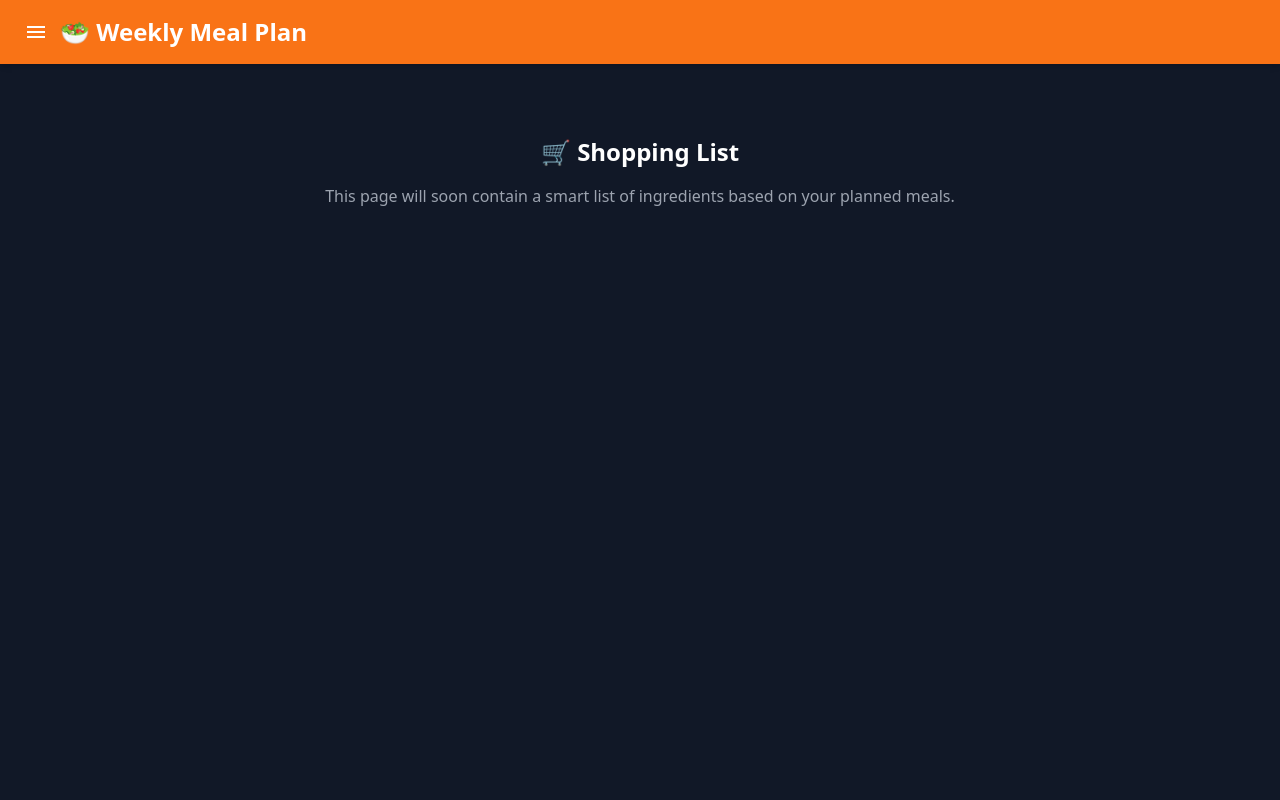
After one commit to mrfenyx/MealieMealPlanner, a Flask app: page /shopping-list in a window 1280 px wide. The commit adds this page. Run offline with Flask 3, Linux system fonts and the light colour scheme; some libraries are stand-ins or nearby versions.

Commit message:
improved menu and added shopping_list placeholder

```diff
--- a/app.py
+++ b/app.py
@@ -49,7 +49,7 @@ def index():
     done_ids = set(get_all_done_ids())
 
     visible_items = [item for item in data.get("items", []) if item.get("id") not in done_ids]
-    return render_template("index.html", items=visible_items)
+    return render_template("index.html", items=visible_items, current_page="index")
 
 @app.route("/remove/<int:item_id>", methods=["POST"])
 def remove_meal(item_id):
@@ -85,7 +85,11 @@ def view_done():
     done_ids = set(get_all_done_ids())
 
     done_items = [item for item in data.get("items", []) if item.get("id") in done_ids]
-    return render_template("done.html", items=done_items)
+    return render_template("done.html", items=done_items, current_page="done")
+
+@app.route('/shopping-list')
+def shopping_list():
+    return render_template('shopping_list.html', current_page="shopping-list")
 
 if __name__ == "__main__":
     app.run(host="0.0.0.0", port=5000, debug=True)
--- a/templates/base.html
+++ b/templates/base.html
@@ -7,39 +7,13 @@
     <script src="https://cdn.tailwindcss.com"></script>
 </head>
 <body class="bg-gray-900 text-white min-h-screen font-sans">
-    <!-- Sidebar -->
-    <div id="sidebar" class="fixed top-0 left-0 h-full w-64 bg-gray-800 shadow-lg transform -translate-x-full transition-transform duration-300 z-50">
-        <div class="p-4 border-b border-gray-700">
-            <h2 class="text-xl font-semibold flex items-center gap-2">
-                <svg xmlns="http://www.w3.org/2000/svg" class="h-5 w-5" fill="none" viewBox="0 0 24 24" stroke="currentColor">
-                    <path stroke-linecap="round" stroke-linejoin="round" stroke-width="2" d="M5 12h14M12 5l7 7-7 7" />
-                </svg>
-                Menu
-            </h2>
-        </div>
-        <nav class="p-4 flex flex-col gap-3">
-            <a href="{{ url_for('index') }}" class="flex items-center gap-2 text-white hover:text-orange-400">
-                <svg xmlns="http://www.w3.org/2000/svg" class="h-5 w-5" fill="none" viewBox="0 0 24 24" stroke="currentColor">
-                    <path stroke-linecap="round" stroke-linejoin="round" stroke-width="2" d="M19,19V8H5V19H19M16,1H18V3H19A2,2 0 0,1 21,5V19A2,2 0 0,1 19,21H5C3.89,21 3,20.1 3,19V5C3,3.89 3.89,3 5,3H6V1H8V3H16V1M7,10H9V12H7V10M15,10H17V12H15V10M11,14H13V16H11V14M15,14H17V16H15V14Z" />
-                </svg>
-                Meal Plan
-            </a>
-            <a href="{{ url_for('view_done') }}" class="flex items-center gap-2 text-white hover:text-orange-400">
-                <svg xmlns="http://www.w3.org/2000/svg" class="h-5 w-5" fill="none" viewBox="0 0 24 24" stroke="currentColor">
-                    <path stroke-linecap="round" stroke-linejoin="round" stroke-width="2" d="M5 13l4 4L19 7" />
-                </svg>
-                Done Recipes
-            </a>
-        </nav>
-    </div>
-
-    <!-- Header -->
+    <!-- Header (always visible) -->
     <header class="bg-orange-500 px-4 py-3 sm:px-6 sm:py-4 flex justify-between items-center shadow-md">
         <div class="flex items-center gap-3">
             <!-- Hamburger Icon -->
             <button id="menuToggle" class="text-white focus:outline-none">
-                <svg xmlns="http://www.w3.org/2000/svg" class="h-6 w-6" fill="none" viewBox="0 0 24 24" stroke="currentColor" stroke-width="2">
-                    <path stroke-linecap="round" stroke-linejoin="round" d="M4 6h16M4 12h16M4 18h16" />
+                <svg xmlns="http://www.w3.org/2000/svg" class="h-6 w-6" fill="currentColor" viewBox="0 0 24 24">
+                    <path d="M3,6H21V8H3V6M3,11H21V13H3V11M3,16H21V18H3V16Z" />
                 </svg>
             </button>
             <h1 class="text-xl sm:text-2xl font-bold">🥗 Weekly Meal Plan</h1>
@@ -47,21 +21,59 @@
         {% block header_actions %}{% endblock %}
     </header>
 
-    <main class="p-2 sm:p-6">
+    <div class="flex transition-all duration-300">
+        <!-- Sidebar -->
+        <aside id="sidebar" class="w-64 bg-gray-900 border-r border-gray-700 transform -translate-x-full transition-transform duration-300 z-40 fixed top-[64px] md:top-[72px] bottom-0 left-0 h-full">
+            <nav class="p-4 flex flex-col gap-3">
+                <a href="{{ url_for('index') }}" class="flex items-center gap-2 rounded px-2 py-2 {{ 'bg-orange-900 text-orange-400 font-semibold' if current_page == 'index' else 'text-white hover:text-orange-400' }}">
+                    <svg xmlns="http://www.w3.org/2000/svg" class="h-5 w-5" fill="currentColor" viewBox="0 0 24 24">
+                        <path d="M19,19V8H5V19H19M16,1H18V3H19A2,2 0 0,1 21,5V19A2,2 0 0,1 19,21H5C3.89,21 3,20.1 3,19V5C3,3.89 3.89,3 5,3H6V1H8V3H16V1M7,10H9V12H7V10M15,10H17V12H15V10M11,14H13V16H11V14M15,14H17V16H15V14Z" />
+                    </svg>
+                    Meal Plan
+                </a>
+                <a href="{{ url_for('view_done') }}" class="flex items-center gap-2 rounded px-2 py-2 {{ 'bg-orange-900 text-orange-400 font-semibold' if current_page == 'done' else 'text-white hover:text-orange-400' }}">
+                    <svg xmlns="http://www.w3.org/2000/svg" class="h-5 w-5" fill="currentColor" viewBox="0 0 24 24">
+                        <path d="M11,9H9V2H7V9H5V2H3V9C3,11.12 4.66,12.84 6.75,12.97V22H9.25V12.97C11.34,12.84 13,11.12 13,9V2H11V9M16,6V14H18.5V22H21V2C18.24,2 16,4.24 16,6Z" />
+                    </svg>
+                    Done Recipes
+                </a>
+                <a href="{{ url_for('shopping_list') }}" class="flex items-center gap-2 rounded px-2 py-2 {{ 'bg-orange-900 text-orange-400 font-semibold' if current_page == 'shopping_list' else 'text-white hover:text-orange-400' }}">
+                    <svg xmlns="http://www.w3.org/2000/svg" class="h-5 w-5" fill="currentColor" viewBox="0 0 24 24">
+                        <path d="M3,5H9V11H3V5M5,7V9H7V7H5M11,7H21V9H11V7M11,15H21V17H11V15M5,20L1.5,16.5L2.91,15.09L5,17.17L9.59,12.59L11,14L5,20Z" />
+                    </svg>
+                    Shopping List
+                </a>
+            </nav>
+        </aside>
+
+        <!-- Main Content -->
+        <main id="mainContent" class="flex-1 p-2 sm:p-6 transition-all duration-300 ml-0">
             {% block content %}{% endblock %}
         </main>
+    </div>
 
     <script>
         const sidebar = document.getElementById("sidebar");
         const toggle = document.getElementById("menuToggle");
-        document.addEventListener("click", (e) => {
-            if (toggle.contains(e.target)) {
+        const mainContent = document.getElementById("mainContent");
+
+        function updateMainContentMargin() {
+            if (window.innerWidth >= 768 && !sidebar.classList.contains("-translate-x-full")) {
+                mainContent.classList.add("ml-64");
+            } else {
+                mainContent.classList.remove("ml-64");
+            }
+        }
+
+        toggle.addEventListener("click", () => {
             sidebar.classList.toggle("-translate-x-full");
-            } else if (!sidebar.contains(e.target)) {
-                sidebar.classList.add("-translate-x-full");
-            }
+            updateMainContentMargin();
         });
 
+        window.addEventListener("resize", updateMainContentMargin);
+        document.addEventListener("DOMContentLoaded", updateMainContentMargin);
+
+        // Dropdown menu logic
         document.querySelectorAll(".dropdown-toggle").forEach(button => {
             button.addEventListener("click", () => {
                 const id = button.getAttribute("data-menu-id");
@@ -81,10 +93,11 @@
             }
         });
 
-        document.querySelectorAll(".markdone-action").forEach(button => {
+        ["markdone", "remove", "readd"].forEach(action => {
+            document.querySelectorAll(`.${action}-action`).forEach(button => {
                 button.addEventListener("click", () => {
                     const id = button.getAttribute("data-meal-id");
-                fetch(`/done/${id}`, {
+                    fetch(`/${action}/${id}`, {
                         method: "POST",
                         headers: { "Content-Type": "application/json" }
                     }).then(res => res.json())
@@ -92,42 +105,9 @@
                         if (data.success) {
                             button.closest(".bg-gray-800").remove();
                         } else {
-                            alert("Failed to mark as done.");
+                            alert(`Failed to ${action} meal.`);
                         }
                     });
-            });
-        });
-
-        document.querySelectorAll(".remove-action").forEach(button => {
-            button.addEventListener("click", () => {
-                const id = button.getAttribute("data-meal-id");
-                fetch(`/remove/${id}`, {
-                    method: "POST",
-                    headers: { "Content-Type": "application/json" }
-                }).then(res => res.json())
-                    .then(data => {
-                        if (data.success) {
-                            button.closest(".bg-gray-800").remove();
-                        } else {
-                            alert("Failed to remove meal.");
-                        }
-                    });
-            });
-        });
-
-        document.querySelectorAll(".readd-action").forEach(button => {
-            button.addEventListener("click", () => {
-                const id = button.getAttribute("data-meal-id");
-                fetch(`/readd/${id}`, {
-                    method: "POST",
-                    headers: { "Content-Type": "application/json" }
-                }).then(res => res.json())
-                    .then(data => {
-                        if (data.success) {
-                            button.closest(".bg-gray-800").remove();
-                        } else {
-                            alert("Failed to re-add meal.");
-                        }
                 });
             });
         });
--- /dev/null
+++ b/templates/shopping_list.html
@@ -0,0 +1,9 @@
+{% extends "base.html" %}
+{% block title %}Shopping List{% endblock %}
+
+{% block content %}
+    <div class="max-w-2xl mx-auto text-center mt-12">
+        <h2 class="text-2xl font-bold mb-4">🛒 Shopping List</h2>
+        <p class="text-gray-400">This page will soon contain a smart list of ingredients based on your planned meals.</p>
+    </div>
+{% endblock %}
```
Also changed, not shown: templates/macros.html (+6 -6 lines). Lines whose indentation alone changed are shown as unchanged.
